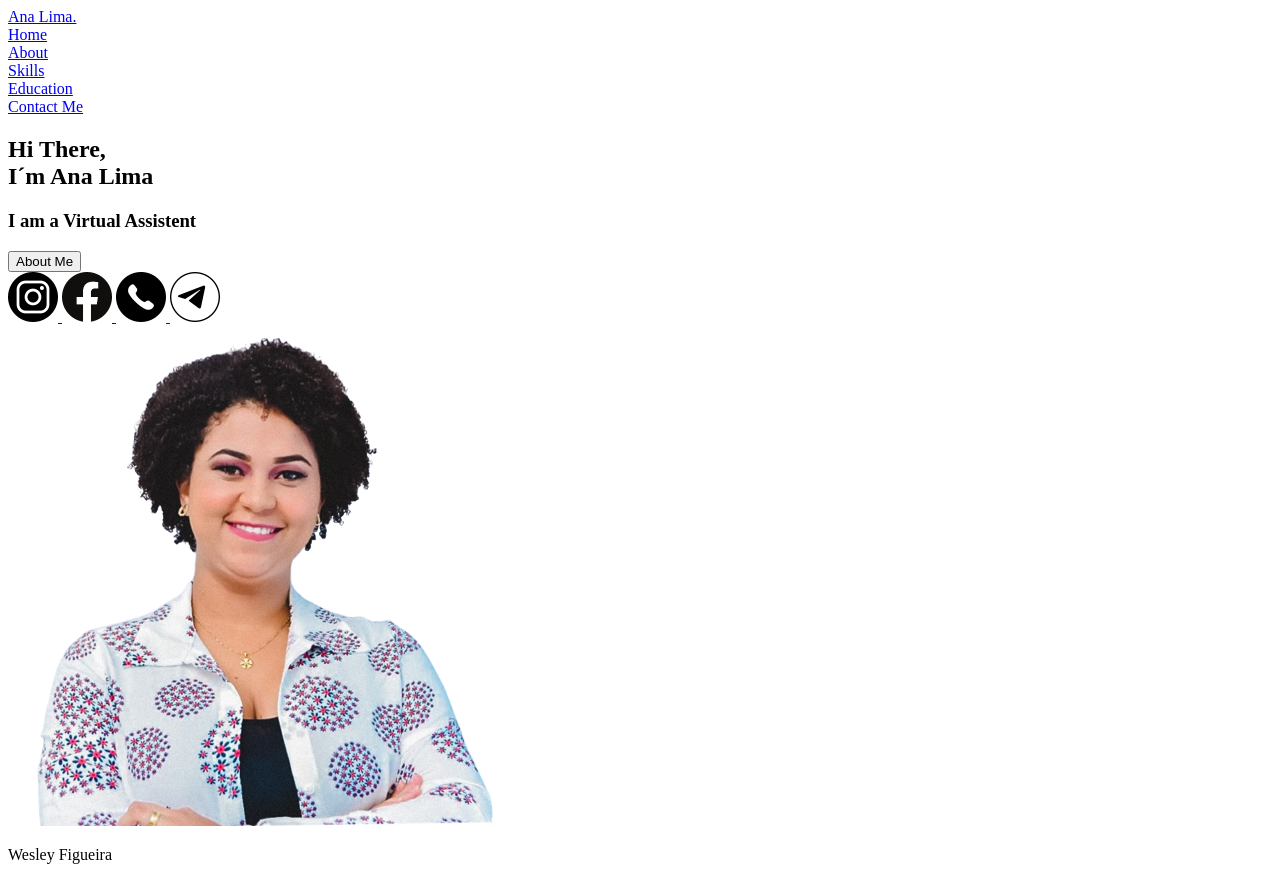
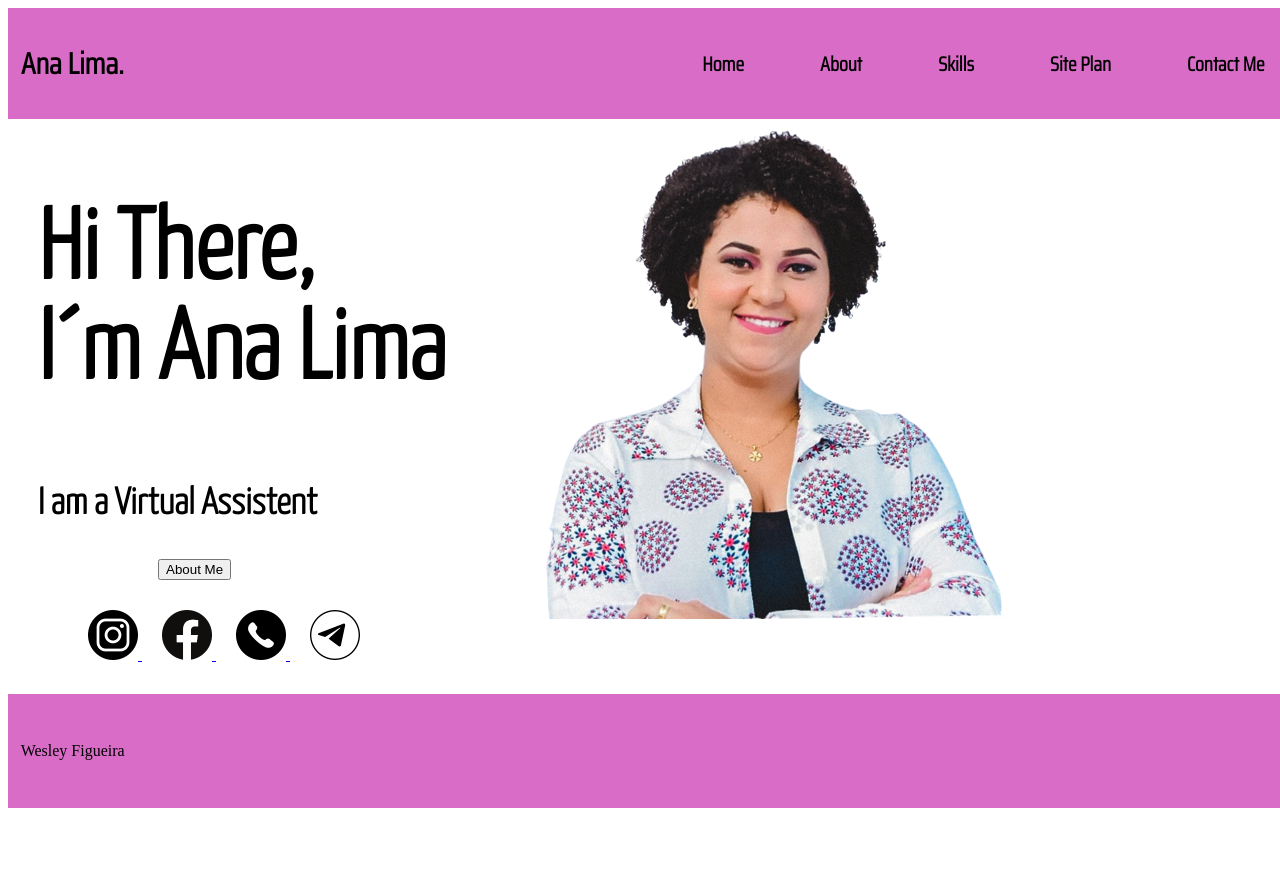
Before and after one commit to wesleyfigueira/Final_project, a plain HTML site: page index.html in a window 1280 px wide. After the commit the page ends 816 px from the top, so only its background shows below. Drawn offline with Linux system fonts and the light colour scheme.

Commit message:
page one

```diff
--- a/index.html
+++ b/index.html
@@ -4,24 +4,16 @@
     <meta charset="UTF-8">
     <meta name="viewport" content="width=device-width, initial-scale=1.0">
     <title>Main Page</title>
-    <link>
+    <link rel="stylesheet" href="styles/style.css">
 </head>
 <body>
     <header>
-        <a href="#" >Ana Lima.</a>
-        <nav>
+        <a class="Namet">Ana Lima.</a>
+        <nav class="navbar" >
             <a href="index.html" >Home</a>
-        </nav>
-        <nav>
             <a href="about_me.html" >About</a>
-        </nav>
-        <nav>
             <a href="#" >Skills</a>
-        </nav>
-        <nav>
-            <a href="#" >Education</a>
-        </nav>
-        <nav>
+            <a href="site-plan.html" >Site Plan</a>
             <a href="contactMe.html" >Contact Me</a>
         </nav>
 
@@ -29,7 +21,7 @@
 
     <main>
 
-        <section class="main">
+        <section class="mainSection">
             <div class="title" >
                 <h1 class="hithere"> Hi There, <br> I´m Ana Lima</h1>
                 <h3 class="virtual" >I am  a Virtual Assistent</h3>
@@ -54,10 +46,11 @@
                 </a>
 
             </div>
+
+            <div class="mainImage" >
+                <img src="imagens/1658971554578-removebg-preview.png">
+            </div>
         </section>
-        <div>
-            <img src="imagens/1658971554578-removebg-preview.png">
-        </div>
 
     </main>
     <footer>
--- /dev/null
+++ b/styles/style.css
@@ -0,0 +1,94 @@
+@import url('https://fonts.googleapis.com/css2?family=Saira+Condensed:wght@300&family=Yanone+Kaffeesatz:wght@300&display=swap');
+
+
+
+header{
+    width: 100%;
+    padding: 2rem 1%;
+    background-color:#d86cc6;
+    display:flex;
+    justify-content: space-between;
+    align-items: center;
+
+
+}
+.Namet{
+   font-size: 30px;
+   color: black;
+   font-weight: 100;
+   font-family: "saira condensed";
+   font-weight: 800;
+
+}
+.navbar{
+    text-align: right;
+    display: flex;
+
+}
+.navbar a{
+    font-size: 20px;
+    color: black;
+    font-weight: 600;
+    margin-left: 3.5rem;
+    transition: .3s;
+    text-decoration: none;
+    margin-right: 20px;
+    font-family: "saira condensed";
+}
+.navbar a:hover{
+    color: white;
+}
+.mainSection{
+    display: grid;
+    grid-template-columns: 1fr 1fr 1fr 1fr;
+    /*grid-gap: 50px;*/
+}
+.mainImage{
+    grid-column: 3/4;
+    grid-row: 2/5;
+}
+.title{
+    grid-column: 1/3;
+    grid-row: 2;
+    font-family:"Yanone Kaffeesatz" ;
+    font-size: 200%;
+    margin-left: 30px;
+
+}
+.hithere{
+    font-size: 100px;
+    font-weight: 1800;
+
+}
+.button{
+    grid-column: 1/3;
+    grid-row: 3;
+    margin-left: 150px;
+    margin-bottom: 30px;
+
+
+
+}
+
+.contacts{
+    grid-column: 1/3;
+    grid-row: 4;
+    margin-left: 60px;
+    margin-bottom: 30px;
+
+}
+.contacts a {
+    margin-left: 20px;
+
+}
+
+
+footer{
+    width: 100%;
+    padding: 2rem 1%;
+    background-color:#d86cc6;
+    display:flex;
+    justify-content: space-between;
+    align-items: center;
+
+}
```
Also changed, not shown: about_me.html (+4 -12 lines), contactMe.html (+4 -13 lines).
